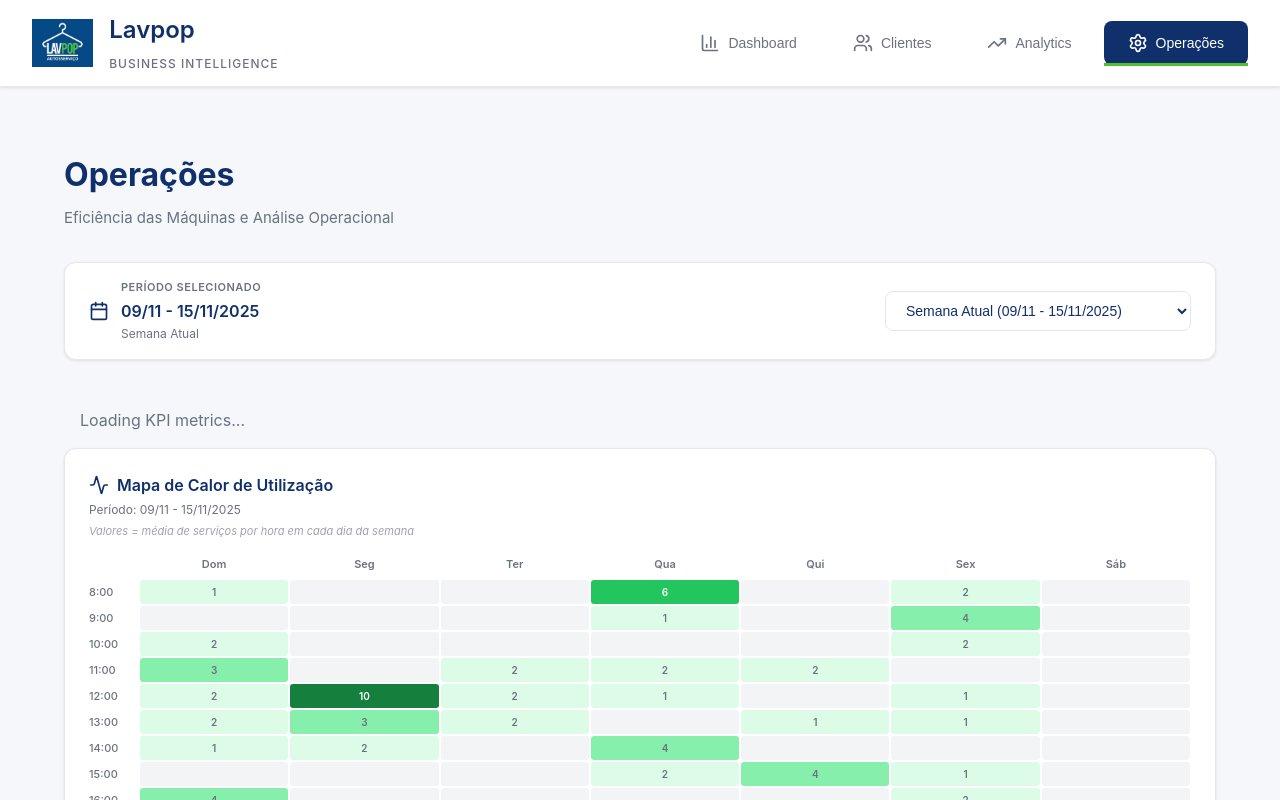
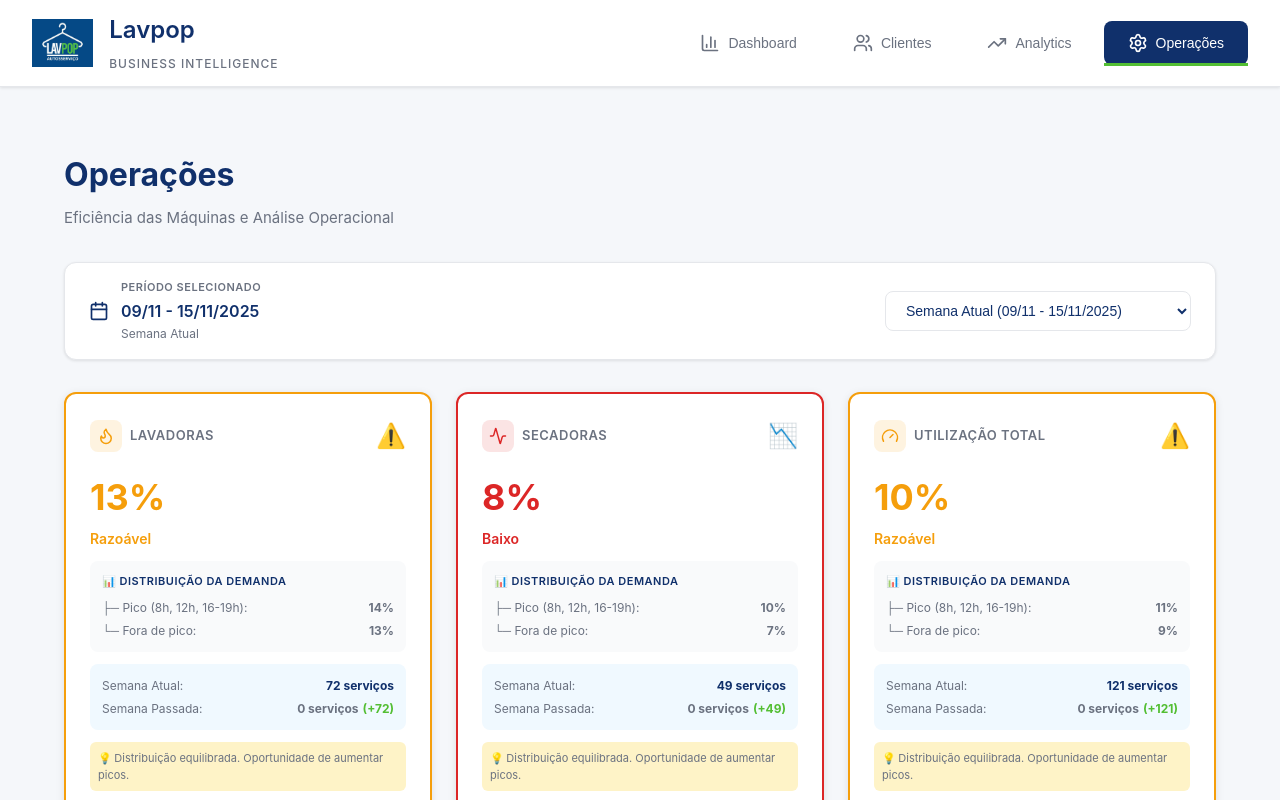
Before and after one commit to lucaslopezpuerta/LavpopBusinessIntelligence, a React (Vite) app: page / in a window 1280 px wide. Both pictures are taken after a click on the button "Operações". Shown: the top 800 px of the page. Built offline with nearby package versions, Linux system fonts and the light colour scheme; the HTML template or start-up script is replaced by a standard one.

Commit message:
Update OperationsKPICards.jsx

```diff
--- a/src/components/OperationsKPICards.jsx
+++ b/src/components/OperationsKPICards.jsx
@@ -1,14 +1,25 @@
-// OPERATIONS KPI CARDS V4.0.1 - MINIMAL WORKING VERSION
-// ✅ Fixed thresholds (25/15/10)
-// ✅ Correct data access
-// ✅ No complex features - just working basics
+// OPERATIONS KPI CARDS V4.0.2 - WORKING VERSION
+// ✅ Correctly reads from operationsMetrics.utilization
+// ✅ Dynamic peak/off-peak from operationsMetrics
+// ✅ Realistic thresholds (25/15/10)
+//
+// CHANGELOG:
+// v4.0.2 (2025-11-15): CRITICAL FIX - Correct data access
+//   - Fixed: Now reads from operationsMetrics.utilization (not businessMetrics.windows)
+//   - Fixed: Service counts from operationsMetrics.utilization
+//   - Fixed: Peak/off-peak from operationsMetrics.utilization.peak/offPeak
+//   - Simplified: Uses existing data structure correctly
+// v4.0.1: Attempted dynamic peak hours (wrong data structure)
+// v4.0: Initial enhanced version (wrong data access)
 
-import React from 'react';
+import React, { useMemo } from 'react';
 import { Flame, Activity, Gauge } from 'lucide-react';
 
 const COLORS = {
   primary: '#10306B',
   accent: '#53be33',
+  wash: '#3b82f6',
+  dry: '#f59e0b',
   excellent: '#22c55e',
   good: '#53be33',
   fair: '#f59e0b',
@@ -16,14 +27,114 @@ const COLORS = {
   gray: '#6b7280'
 };
 
+// REALISTIC THRESHOLDS (aligned with 25% profitability target)
 const THRESHOLDS = {
   excellent: 25,
   good: 15,
   fair: 10
 };
 
-const OperationsKPICards = ({ businessMetrics }) => {
-  if (!businessMetrics || !businessMetrics.utilization) {
+const OperationsKPICards = ({ businessMetrics, operationsMetrics, previousWeekMetrics }) => {
+  console.log('🎯 KPI Cards received:', {
+    hasBusinessMetrics: !!businessMetrics,
+    hasOperationsMetrics: !!operationsMetrics,
+    hasPreviousWeek: !!previousWeekMetrics,
+    currentUtil: operationsMetrics?.utilization
+  });
+
+  // Get current week data from operationsMetrics
+  const currentData = useMemo(() => {
+    if (!operationsMetrics?.utilization) return null;
+
+    const util = operationsMetrics.utilization;
+    return {
+      wash: {
+        utilization: util.washUtilization || 0,
+        services: util.totalWashServices || 0,
+        peak: util.peak?.washUtilization || 0,
+        offPeak: util.offPeak?.washUtilization || 0
+      },
+      dry: {
+        utilization: util.dryUtilization || 0,
+        services: util.totalDryServices || 0,
+        peak: util.peak?.dryUtilization || 0,
+        offPeak: util.offPeak?.dryUtilization || 0
+      },
+      total: {
+        utilization: util.totalUtilization || 0,
+        services: util.totalServices || 0,
+        peak: util.peak?.totalUtilization || 0,
+        offPeak: util.offPeak?.totalUtilization || 0
+      }
+    };
+  }, [operationsMetrics]);
+
+  // Get previous week data
+  const previousData = useMemo(() => {
+    if (!previousWeekMetrics?.utilization) return null;
+
+    const util = previousWeekMetrics.utilization;
+    return {
+      wash: {
+        utilization: util.washUtilization || 0,
+        services: util.totalWashServices || 0
+      },
+      dry: {
+        utilization: util.dryUtilization || 0,
+        services: util.totalDryServices || 0
+      },
+      total: {
+        utilization: util.totalUtilization || 0,
+        services: util.totalServices || 0
+      }
+    };
+  }, [previousWeekMetrics]);
+
+  // Calculate trends
+  const trends = useMemo(() => {
+    if (!currentData || !previousData) return { wash: null, dry: null, total: null };
+
+    const calculateTrend = (current, previous) => {
+      if (!previous || previous === 0) return null;
+      return {
+        percent: ((current - previous) / previous) * 100,
+        absolute: current - previous
+      };
+    };
+
+    return {
+      wash: calculateTrend(currentData.wash.utilization, previousData.wash.utilization),
+      dry: calculateTrend(currentData.dry.utilization, previousData.dry.utilization),
+      total: calculateTrend(currentData.total.utilization, previousData.total.utilization)
+    };
+  }, [currentData, previousData]);
+
+  // Get dynamic peak hour labels
+  const peakHourLabels = useMemo(() => {
+    if (!operationsMetrics?.peakHours?.peak || operationsMetrics.peakHours.peak.length === 0) {
+      return '10-12h, 14-15h, 18-19h'; // Fallback
+    }
+
+    const peakHours = operationsMetrics.peakHours.peak.map(h => h.hour).sort((a, b) => a - b);
+
+    // Group consecutive hours into ranges
+    const ranges = [];
+    let start = peakHours[0];
+    let prev = peakHours[0];
+
+    for (let i = 1; i < peakHours.length; i++) {
+      if (peakHours[i] !== prev + 1) {
+        ranges.push(start === prev ? `${start}h` : `${start}-${prev + 1}h`);
+        start = peakHours[i];
+      }
+      prev = peakHours[i];
+    }
+    ranges.push(start === prev ? `${start}h` : `${start}-${prev + 1}h`);
+
+    return ranges.join(', ');
+  }, [operationsMetrics]);
+
+  if (!currentData) {
     return (
       <div style={{ color: '#6b7280', padding: '1rem' }}>
         Loading KPI metrics...
@@ -38,17 +149,43 @@ const OperationsKPICards = ({ businessMetrics }) => {
     return { label: 'Baixo', color: COLORS.low, emoji: '📉' };
   };
 
-  const washUtil = businessMetrics.utilization.wash || 0;
-  const dryUtil = businessMetrics.utilization.dry || 0;
-  const totalUtil = businessMetrics.utilization.total || 0;
+  const getTrendIndicator = (trend) => {
+    if (!trend || trend.percent === null || trend.percent === undefined) return null;
 
-  const washServices = businessMetrics.services?.wash || 0;
-  const dryServices = businessMetrics.services?.dry || 0;
-  const totalServices = businessMetrics.services?.total || 0;
+    const percent = trend.percent;
+    if (Math.abs(percent) < 0.1) return null; // Skip if no change
 
-  const washStatus = getStatus(washUtil);
-  const dryStatus = getStatus(dryUtil);
-  const totalStatus = getStatus(totalUtil);
+    if (percent > 5) {
+      return { icon: '↑', color: COLORS.accent, text: `+${percent.toFixed(0)}%` };
+    }
+    if (percent < -5) {
+      return { icon: '↓', color: COLORS.low, text: `${percent.toFixed(0)}%` };
+    }
+    return { icon: '→', color: COLORS.gray, text: `${percent >= 0 ? '+' : ''}${percent.toFixed(0)}%` };
+  };
+
+  const formatServiceCount = (current, previous) => {
+    const diff = current - previous;
+    const sign = diff > 0 ? '+' : '';
+    return { current, previous, diff, text: `${sign}${diff}` };
+  };
+
+  const washStatus = getStatus(currentData.wash.utilization);
+  const dryStatus = getStatus(currentData.dry.utilization);
+  const totalStatus = getStatus(currentData.total.utilization);
+
+  const washTrend = getTrendIndicator(trends.wash);
+  const dryTrend = getTrendIndicator(trends.dry);
+  const totalTrend = getTrendIndicator(trends.total);
+
+  const washServices = formatServiceCount(
+    currentData.wash.services,
+    previousData?.wash.services || 0
+  );
+  const dryServices = formatServiceCount(
+    currentData.dry.services,
+    previousData?.dry.services || 0
+  );
 
   const KPICard = ({
     title,
@@ -57,11 +194,13 @@ const OperationsKPICards = ({ businessMetrics }) => {
     status,
     capacity,
     services,
+    trend,
+    peakOffPeakData,
     machineCount
   }) => {
     const progressWidth = Math.min(utilization, 100);
     const capacityPerHour = machineCount === 3 ? 2 : 1.33;
-    const maxCyclesPerWeek = Math.round(machineCount * 15 * 7 * capacityPerHour);
+    const maxCyclesPerWeek = machineCount * 15 * 7 * capacityPerHour;
 
     return (
       <div style={{
@@ -81,6 +220,7 @@ const OperationsKPICards = ({ businessMetrics }) => {
         e.currentTarget.style.boxShadow = '0 2px 8px rgba(0, 0, 0, 0.1)';
       }}
       >
+        {/* Header */}
         <div style={{ display: 'flex', alignItems: 'center', justifyContent: 'space-between', marginBottom: '1rem' }}>
           <div style={{ display: 'flex', alignItems: 'center', gap: '0.5rem' }}>
             <div style={{
@@ -108,7 +248,9 @@ const OperationsKPICards = ({ businessMetrics }) => {
           <span style={{ fontSize: '24px' }}>{status.emoji}</span>
         </div>
 
+        {/* Utilization % + Trend */}
         <div style={{ marginBottom: '0.75rem' }}>
+          <div style={{ display: 'flex', alignItems: 'baseline', gap: '0.5rem' }}>
             <span style={{
               fontSize: '36px',
               fontWeight: '700',
@@ -116,7 +258,16 @@ const OperationsKPICards = ({ businessMetrics }) => {
             }}>
               {utilization.toFixed(0)}%
             </span>
-          <div style={{ marginTop: '0.25rem' }}>
+            {trend && (
+              <div style={{ display: 'flex', alignItems: 'center', gap: '0.25rem' }}>
+                <span style={{ fontSize: '20px', color: trend.color }}>{trend.icon}</span>
+                <span style={{ fontSize: '14px', fontWeight: '600', color: trend.color }}>
+                  {trend.text}
+                </span>
+              </div>
+            )}
+          </div>
+          <div style={{ display: 'flex', alignItems: 'center', gap: '0.5rem', marginTop: '0.25rem' }}>
             <span style={{
               fontSize: '14px',
               fontWeight: '600',
@@ -124,32 +275,110 @@ const OperationsKPICards = ({ businessMetrics }) => {
             }}>
               {status.label}
             </span>
+            {trend && (
+              <span style={{ fontSize: '11px', color: COLORS.gray }}>
+                vs semana passada
+              </span>
+            )}
           </div>
         </div>
 
+        {/* Peak/Off-Peak Breakdown */}
+        {peakOffPeakData && peakOffPeakData.peak > 0 && (
+          <div style={{
+            background: '#f9fafb',
+            borderRadius: '8px',
+            padding: '0.75rem',
+            marginBottom: '0.75rem'
+          }}>
+            <div style={{
+              fontSize: '11px',
+              fontWeight: '600',
+              color: COLORS.primary,
+              marginBottom: '0.5rem',
+              textTransform: 'uppercase',
+              letterSpacing: '0.5px'
+            }}>
+              📊 Distribuição da Demanda
+            </div>
+            <div style={{ fontSize: '12px', color: COLORS.gray, lineHeight: '1.6' }}>
+              <div style={{ display: 'flex', justifyContent: 'space-between', marginBottom: '0.25rem' }}>
+                <span>├─ Pico ({peakHourLabels}):</span>
+                <strong style={{ color: peakOffPeakData.peak >= 15 ? COLORS.accent : COLORS.gray }}>
+                  {peakOffPeakData.peak.toFixed(0)}%
+                </strong>
+              </div>
+              <div style={{ display: 'flex', justifyContent: 'space-between' }}>
+                <span>└─ Fora de pico:</span>
+                <strong style={{ color: COLORS.gray }}>
+                  {peakOffPeakData.offPeak.toFixed(0)}%
+                </strong>
+              </div>
+            </div>
+          </div>
+        )}
+
+        {/* Service Counts */}
         <div style={{
           background: '#f0f9ff',
           borderRadius: '8px',
           padding: '0.75rem',
           marginBottom: '0.75rem'
         }}>
-          <div style={{ fontSize: '12px', color: COLORS.gray }}>
+          <div style={{ fontSize: '12px', color: COLORS.gray, lineHeight: '1.6' }}>
+            <div style={{ display: 'flex', justifyContent: 'space-between', marginBottom: '0.25rem' }}>
+              <span>Semana Atual:</span>
+              <strong style={{ color: COLORS.primary }}>{services.current} serviços</strong>
+            </div>
             <div style={{ display: 'flex', justifyContent: 'space-between' }}>
-              <span>Semana Atual:</span>
-              <strong style={{ color: COLORS.primary }}>{services} serviços</strong>
+              <span>Semana Passada:</span>
+              <strong style={{ color: COLORS.gray }}>
+                {services.previous} serviços
+                {services.diff !== 0 && (
+                  <span style={{
+                    color: services.diff > 0 ? COLORS.accent : COLORS.low,
+                    marginLeft: '0.25rem'
+                  }}>
+                    ({services.text})
+                  </span>
+                )}
+              </strong>
             </div>
           </div>
         </div>
 
+        {/* Data-Driven Insight */}
+        {peakOffPeakData && peakOffPeakData.peak > 0 && (
+          <div style={{
+            padding: '0.5rem',
+            background: '#fef3c7',
+            borderRadius: '6px',
+            fontSize: '11px',
+            color: COLORS.gray,
+            lineHeight: '1.5'
+          }}>
+            <strong>💡 </strong>
+            {peakOffPeakData.peak - peakOffPeakData.offPeak > 8 ? (
+              <>Demanda concentrada nos picos. Promova fora de pico com desconto.</>
+            ) : peakOffPeakData.peak - peakOffPeakData.offPeak > 3 ? (
+              <>Boa distribuição. Continue monitorando padrões.</>
+            ) : (
+              <>Distribuição equilibrada. Oportunidade de aumentar picos.</>
+            )}
+          </div>
+        )}
+
+        {/* Capacity Info */}
         <div style={{
           marginTop: '0.75rem',
           paddingTop: '0.75rem',
           borderTop: '1px solid #e5e7eb'
         }}>
           <div style={{ fontSize: '11px', color: COLORS.gray, marginBottom: '0.5rem' }}>
-            {capacity} - {maxCyclesPerWeek} ciclos possíveis/semana
+            {capacity} - {Math.round(maxCyclesPerWeek)} ciclos possíveis/semana
           </div>
 
+          {/* Progress Bar */}
           <div style={{
             width: '100%',
             height: '8px',
@@ -188,33 +417,56 @@ const OperationsKPICards = ({ businessMetrics }) => {
       gap: '1.5rem',
       marginBottom: '2rem'
     }}>
+      {/* Washers KPI */}
       <KPICard
         title="LAVADORAS"
         icon={Flame}
-        utilization={washUtil}
+        utilization={currentData.wash.utilization}
         status={washStatus}
         capacity="3 máquinas"
         services={washServices}
+        trend={washTrend}
+        peakOffPeakData={{
+          peak: currentData.wash.peak,
+          offPeak: currentData.wash.offPeak
+        }}
         machineCount={3}
       />
 
+      {/* Dryers KPI */}
       <KPICard
         title="SECADORAS"
         icon={Activity}
-        utilization={dryUtil}
+        utilization={currentData.dry.utilization}
         status={dryStatus}
         capacity="5 máquinas"
         services={dryServices}
+        trend={dryTrend}
+        peakOffPeakData={{
+          peak: currentData.dry.peak,
+          offPeak: currentData.dry.offPeak
+        }}
         machineCount={5}
       />
 
+      {/* Total Utilization KPI */}
       <KPICard
         title="UTILIZAÇÃO TOTAL"
         icon={Gauge}
-        utilization={totalUtil}
+        utilization={currentData.total.utilization}
         status={totalStatus}
         capacity="8 máquinas"
-        services={totalServices}
+        services={{
+          current: washServices.current + dryServices.current,
+          previous: washServices.previous + dryServices.previous,
+          diff: washServices.diff + dryServices.diff,
+          text: `${washServices.diff + dryServices.diff >= 0 ? '+' : ''}${washServices.diff + dryServices.diff}`
+        }}
+        trend={totalTrend}
+        peakOffPeakData={{
+          peak: currentData.total.peak,
+          offPeak: currentData.total.offPeak
+        }}
         machineCount={8}
       />
     </div>
```
Lines whose indentation alone changed are shown as unchanged.
